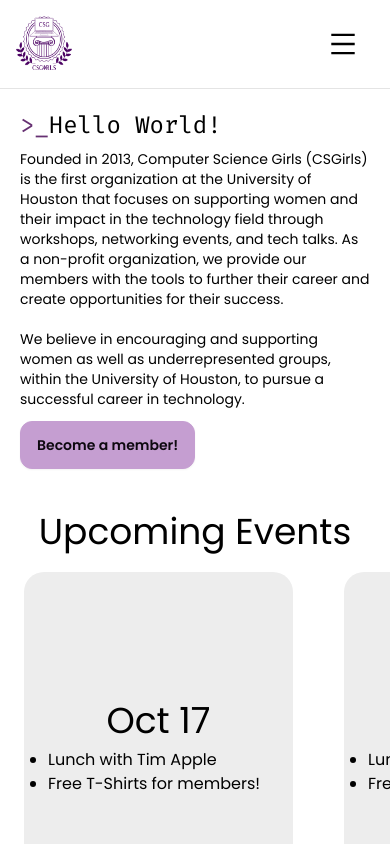
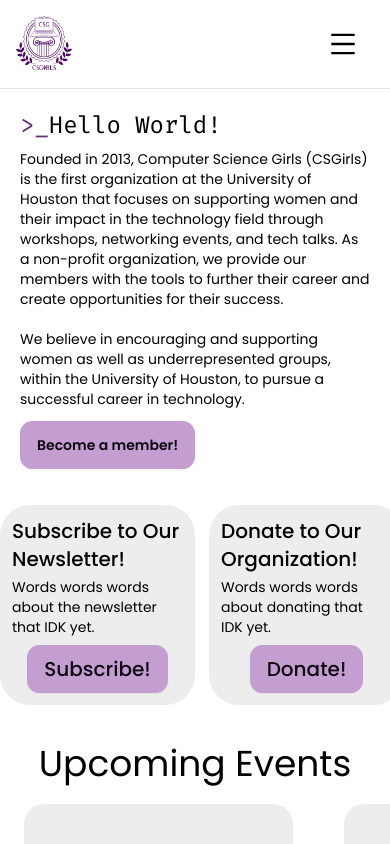
Before and after one commit to CSGirlsUH/csgirls-website, a React (Vite) app in the folder csgwebsite/: page / in a window 390 px wide. Shown: the top 844 px of the page. Built offline with nearby package versions, Linux system fonts and the light colour scheme.

Commit message:
feat: Added SmallActions.tsx and finished events actions mobile version

```diff
--- a/csgwebsite/src/components/OrgActions.tsx
+++ b/csgwebsite/src/components/OrgActions.tsx
@@ -1,11 +1,32 @@
 // import React from "react";
-import SmallCard from "./SmallCard";
+import SmallActions from "./SmallActions";
 
 const OrgActions = () => {
   return (
     <>
       {/* Mobile View */}
-      <div className="flex lg:hidden"></div>
+      <div className="flex lg:hidden items-center justify-start overflow-x-visible overflow-y-hidden">
+        <div className="py-4 flex items-center justify-start">
+          <SmallActions
+            title="Subscribe to Our Newsletter!"
+            pText="Words words words about the newsletter that IDK yet."
+            bText="Subscribe!"
+            optional="mt-2"
+          />
+          <SmallActions
+            title="Donate to Our Organization!"
+            pText="Words words words about donating that IDK yet."
+            bText="Donate!"
+            optional="mt-2"
+          />
+          <SmallActions
+            title="Meet the Officers!"
+            pText="Words words words about how cool and awesome our officers are."
+            bText="Learn More!"
+            optional="mt-3"
+          />
+        </div>
+      </div>
 
       {/* Desktop View */}
       <div className="hidden lg:flex">
--- /dev/null
+++ b/csgwebsite/src/components/SmallActions.tsx
@@ -0,0 +1,30 @@
+interface CardProps {
+  title: string;
+  pText: string;
+  bText: string;
+  optional?: string;
+}
+
+function SmallActions(props: CardProps) {
+  return (
+    <div className="flex flex-col justify-start items-center align-top min-w-[195px] min-h-[194px] mr-[14px] bg-bggray rounded-[30px]">
+      <h1 className="flex text-xl min-w-[160px] font-medium self-start pl-3 mt-3 mb-1">
+        {props.title}
+      </h1>
+      <p className="flex pl-3 text-sm max-w-[173px] self-start">
+        {props.pText}
+      </p>
+      <button
+        className={
+          "btn btn-primary normal-case text-xl font-medium mb-3" +
+          " " +
+          props.optional
+        }
+      >
+        <a href="#">{props.bText}</a>
+      </button>
+    </div>
+  );
+}
+
+export default SmallActions;
--- a/csgwebsite/src/components/SmallCard.tsx
+++ b/csgwebsite/src/components/SmallEvents.tsx
@@ -2,8 +2,8 @@
 
 interface CardProps {
   title: string;
-// If type == true, then it's a list (For org events).
-// If type == false, then it's a paragraph (for org actions).
+  // If type == true, then it's a list (For org events).
+  // If type == false, then it's a paragraph (for org actions).
   type: boolean;
   pText?: string;
   items?: string[];
@@ -19,16 +19,10 @@
         props.optional
       }
     >
-      <h1 className="flex text-sm text-medium self-center">{props.title}</h1>
-      <p className="pl-3">
-        { if (props.type) {
-
-        }
-
-        props.pText.map((item, index) => (
-          <li key={index}>{item}</li>
-        ))}
-      </p>
+      <h1 className="flex text-sm text-medium self-center px-3">
+        {props.title}
+      </h1>
+      <p className="pl-3"></p>
     </div>
   );
 }
--- a/csgwebsite/src/components/UpEvents.tsx
+++ b/csgwebsite/src/components/UpEvents.tsx
@@ -1,4 +1,5 @@
 import BigCard from "./BigCard";
+import SmallEvents from "./SmallEvents";
 
 const UpEvents = () => {
   const items: [string, string[]][] = [
@@ -21,7 +22,7 @@
           Upcoming Events
         </h1>
         {/* Events Carousel */}
-        <div className="flex items-center justify-start overflow-x-auto overflow-y-hidden hover:overflow-x-scrolll">
+        <div className="flex items-center justify-start overflow-x-auto overflow-y-hidden hover:overflow-x-scroll">
           <div className="py-4 flex items-center justify-start">
             <BigCard
               optional="ml-6"
```
